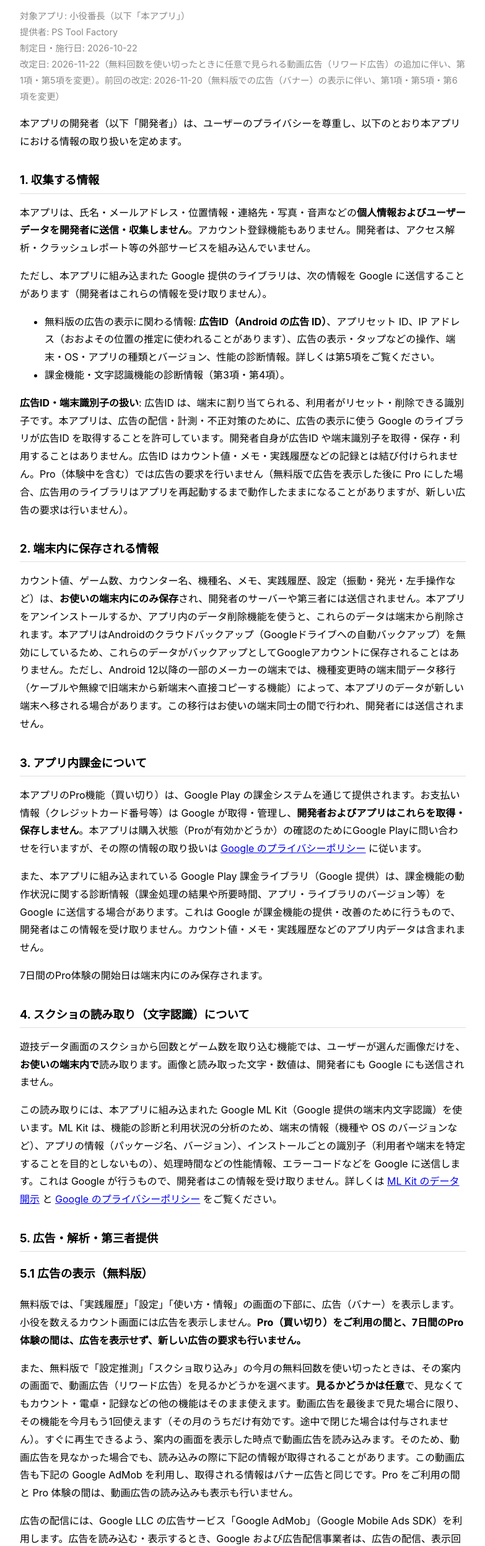
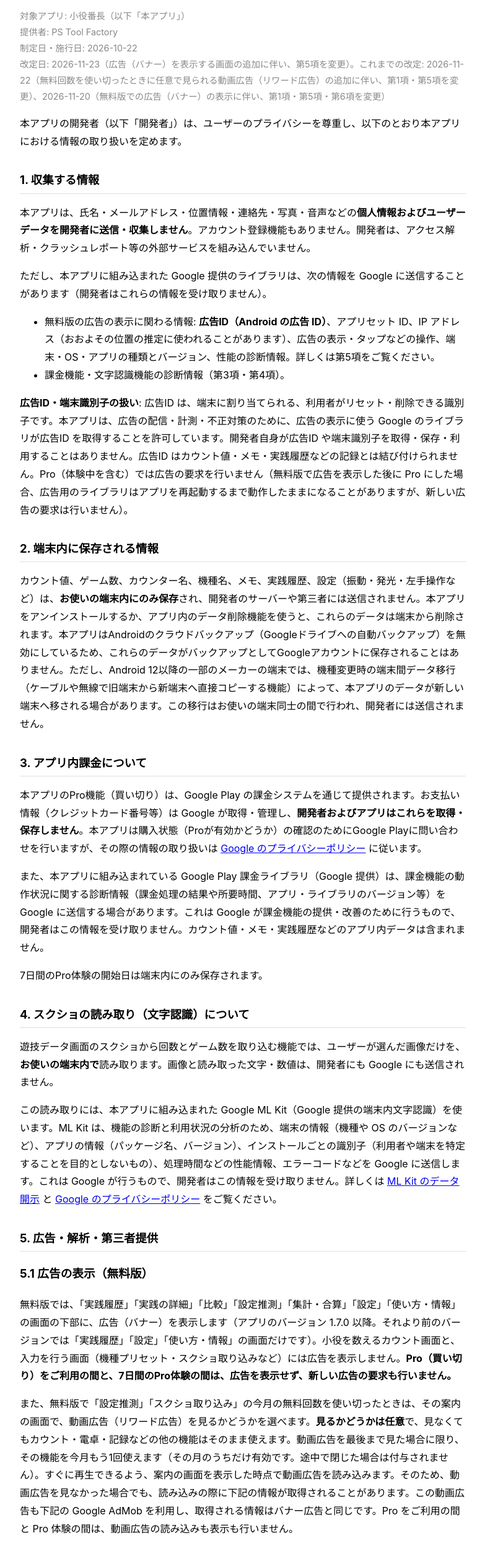
Before and after one commit to luckys4900/koyaku-counter-site, a plain HTML site: page privacy/index.html in a window 1280 px wide. Shown: the part 86-2581 px from the top of the page at 62% size, without its empty margins (248-1031 px from the left). Drawn offline with Linux system fonts and the light colour scheme.

Commit message:
プライバシーポリシー改定案: バナー広告を表示する画面の追加（1.7.0）に伴い第5項を変更
Co-Authored-By: Claude Opus 5.5 <noreply@anthropic.com>

```diff
--- a/privacy/index.html
+++ b/privacy/index.html
@@ -14,7 +14,7 @@
 </head>
 <body>
 <h1>プライバシーポリシー</h1>
-<p class="meta">対象アプリ: 小役番長（以下「本アプリ」）<br>提供者: PS Tool Factory<br>制定日・施行日: 2026-10-22<br>改定日: 2026-11-22（無料回数を使い切ったときに任意で見られる動画広告（リワード広告）の追加に伴い、第1項・第5項を変更）。前回の改定: 2026-11-20（無料版での広告（バナー）の表示に伴い、第1項・第5項・第6項を変更）</p>
+<p class="meta">対象アプリ: 小役番長（以下「本アプリ」）<br>提供者: PS Tool Factory<br>制定日・施行日: 2026-10-22<br>改定日: 2026-11-23（広告（バナー）を表示する画面の追加に伴い、第5項を変更）。これまでの改定: 2026-11-22（無料回数を使い切ったときに任意で見られる動画広告（リワード広告）の追加に伴い、第1項・第5項を変更）、2026-11-20（無料版での広告（バナー）の表示に伴い、第1項・第5項・第6項を変更）</p>
 
 <p>本アプリの開発者（以下「開発者」）は、ユーザーのプライバシーを尊重し、以下のとおり本アプリにおける情報の取り扱いを定めます。</p>
 
@@ -41,7 +41,7 @@
 
 <h2>5. 広告・解析・第三者提供</h2>
 <h3>5.1 広告の表示（無料版）</h3>
-<p>無料版では、「実践履歴」「設定」「使い方・情報」の画面の下部に、広告（バナー）を表示します。小役を数えるカウント画面には広告を表示しません。<strong>Pro（買い切り）をご利用の間と、7日間のPro体験の間は、広告を表示せず、新しい広告の要求も行いません。</strong></p>
+<p>無料版では、「実践履歴」「実践の詳細」「比較」「設定推測」「集計・合算」「設定」「使い方・情報」の画面の下部に、広告（バナー）を表示します（アプリのバージョン 1.7.0 以降。それより前のバージョンでは「実践履歴」「設定」「使い方・情報」の画面だけです）。小役を数えるカウント画面と、入力を行う画面（機種プリセット・スクショ取り込みなど）には広告を表示しません。<strong>Pro（買い切り）をご利用の間と、7日間のPro体験の間は、広告を表示せず、新しい広告の要求も行いません。</strong></p>
 <p>また、無料版で「設定推測」「スクショ取り込み」の今月の無料回数を使い切ったときは、その案内の画面で、動画広告（リワード広告）を見るかどうかを選べます。<strong>見るかどうかは任意</strong>で、見なくてもカウント・電卓・記録などの他の機能はそのまま使えます。動画広告を最後まで見た場合に限り、その機能を今月もう1回使えます（その月のうちだけ有効です。途中で閉じた場合は付与されません）。すぐに再生できるよう、案内の画面を表示した時点で動画広告を読み込みます。そのため、動画広告を見なかった場合でも、読み込みの際に下記の情報が取得されることがあります。この動画広告も下記の Google AdMob を利用し、取得される情報はバナー広告と同じです。Pro をご利用の間と Pro 体験の間は、動画広告の読み込みも表示も行いません。</p>
 <p>広告の配信には、Google LLC の広告サービス「Google AdMob」（Google Mobile Ads SDK）を利用します。広告を読み込む・表示するとき、Google および広告配信事業者は、広告の配信、表示回数やタップの計測、不正の防止、広告の品質の向上のために、次の情報を取得することがあります。</p>
 <ul>
```
